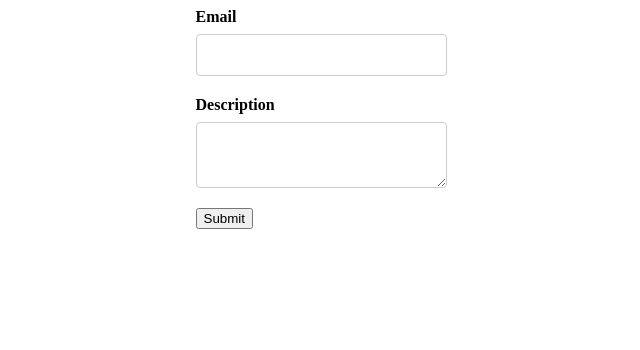
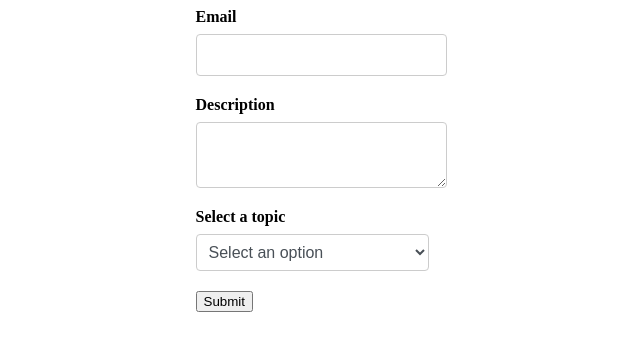
Before and after one commit to fachry99/React-Formik, a React (Vite) app in the folder Form-Demo/: page / in a window 1280 px wide. Shown: the top 350 px of the page, without its empty margins (328-968 px from the left). Built offline with nearby package versions, Linux system fonts and the light colour scheme.

Commit message:
create select option

```diff
--- a/Form-Demo/src/App.css
+++ b/Form-Demo/src/App.css
@@ -11,7 +11,8 @@
 
 input[type="text"],
 input[type="email"],
-textarea {
+textarea,
+select {
   display: block;
   width: 100%;
   padding: 0.5rem;
--- a/Form-Demo/src/components/FormikContainer.jsx
+++ b/Form-Demo/src/components/FormikContainer.jsx
@@ -3,13 +3,22 @@
 import FormikControl from "./FormikControl";
 
 function FormikContainer() {
+  const dropdownOptions = [
+    { key: "Select an option", value: "" },
+    { key: "Option 1", value: "option1" },
+    { key: "Option 2", value: "option2" },
+    { key: "Option 3", value: "option3" },
+  ];
+
   const initialValues = {
     email: "",
     description: "",
+    selectOption: "",
   };
   const validationSchema = Yup.object({
     email: Yup.string().required("Required"),
     description: Yup.string().required("Required"),
+    selectOption: Yup.string().required("Required"),
   });
   const onSubmit = (values) => {
     console.log("Form data", values);
@@ -33,6 +42,12 @@
             label="Description"
             name="description"
           />
+          <FormikControl
+            control="select"
+            label="Select a topic"
+            name="selectOption"
+            options={dropdownOptions}
+          />
           <button type="submit">Submit</button>
         </Form>
       )}
--- a/Form-Demo/src/components/FormikControl.jsx
+++ b/Form-Demo/src/components/FormikControl.jsx
@@ -1,5 +1,6 @@
 import Input from "./Input";
 import Textarea from "./Textarea";
+import Select from "./Select";
 
 function FormikControl(props) {
   const { control, ...rest } = props;
@@ -8,8 +9,8 @@
       return <Input {...rest} />;
     case "textarea":
       return <Textarea {...rest} />;
-    // case "select":
-    //   return <Select {...rest} />;
+    case "select":
+      return <Select {...rest} />;
     // case "radio":
     //   return <Radio {...rest} />;
     // case "checkbox":
--- /dev/null
+++ b/Form-Demo/src/components/Select.jsx
@@ -0,0 +1,23 @@
+import { Field, ErrorMessage } from "formik";
+import TextError from "./TextError";
+
+function Select(props) {
+  const { label, name, options, ...rest } = props;
+  return (
+    <div className="form-control">
+      <label htmlFor={name}>{label}</label>
+      <Field as="select" id={name} name={name} {...rest}>
+        {options.map((option) => {
+          return (
+            <option key={option.value} value={option.value}>
+              {option.key}
+            </option>
+          );
+        })}
+      </Field>
+      <ErrorMessage component={TextError} name={name} />
+    </div>
+  );
+}
+
+export default Select;
```
